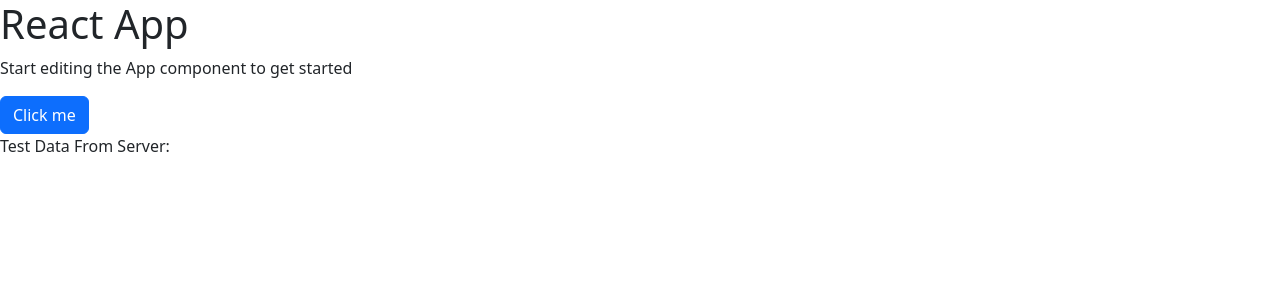
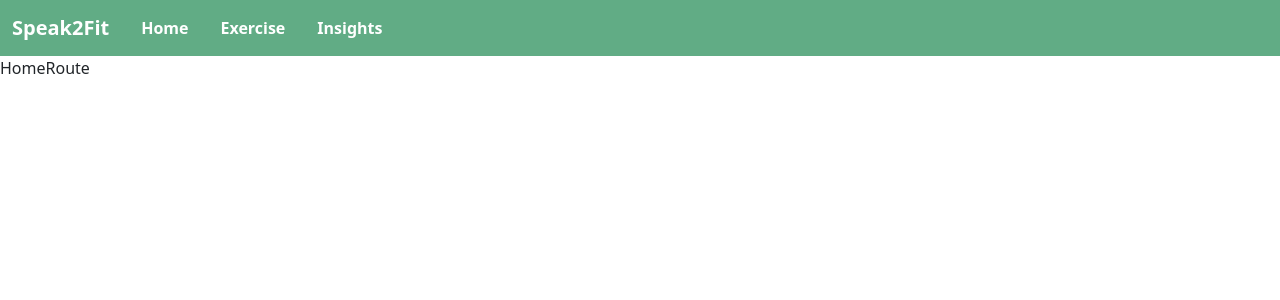
Before and after one commit to GregoryNavasarkian/speak-2-fit-ai, a React (Vite) app in the folder client/: page / in a window 1280 px wide. Shown: the top 300 px of the page. Built offline with nearby package versions, Linux system fonts and the light colour scheme; no server answers.

Commit message:
frontend: add routing pages navbar (#46)

```diff
--- a/client/src/App.tsx
+++ b/client/src/App.tsx
@@ -1,16 +1,21 @@
 import React from "react";
-import Button from "react-bootstrap/Button";
+import { BrowserRouter, Routes, Route } from "react-router-dom";
 
-import TestComp from "./components/TestComp";
+import MainNavbar from "./components/MainNavbar";
+import HomeRoute from "./routes/HomeRoute";
+import ExerciseRoute from "./routes/ExerciseRoute";
+import InsightRoute from "./routes/InsightRoute";
 
 const App: React.FC = () => {
   return (
-    <>
-      <h1>React App</h1>
-      <p>Start editing the App component to get started</p>
-      <Button variant="primary">Click me</Button>
-      <TestComp />
-    </>
+    <BrowserRouter>
+      <MainNavbar />
+      <Routes>
+        <Route path="/" element={<HomeRoute />} />
+        <Route path="/exercise" element={<ExerciseRoute />} />
+        <Route path="/insights" element={<InsightRoute />} />
+      </Routes>
+    </BrowserRouter>
   );
 };
 
--- /dev/null
+++ b/client/src/components/MainNavbar.tsx
@@ -0,0 +1,44 @@
+import React from "react";
+import { Navbar, Nav, Container } from "react-bootstrap";
+import { Link } from "react-router-dom";
+
+const MainNavbar: React.FC = () => {
+  return (
+    <Navbar expand="lg" style={{ backgroundColor: "#61ac85" }} variant="dark">
+      <Container fluid>
+        {/* App Name */}
+        <Navbar.Brand as={Link} to="/" className="fw-bold text-white">
+          Speak2Fit
+        </Navbar.Brand>
+
+        {/* Toggle Button for Mobile */}
+        <Navbar.Toggle aria-controls="basic-navbar-nav" />
+
+        {/* Navbar Links */}
+        <Navbar.Collapse id="basic-navbar-nav">
+          <Nav className="me-auto">
+            <Nav.Link as={Link} to="/" className="text-white fw-bold mx-2">
+              Home
+            </Nav.Link>
+            <Nav.Link
+              as={Link}
+              to="/exercise"
+              className="text-white fw-bold mx-2"
+            >
+              Exercise
+            </Nav.Link>
+            <Nav.Link
+              as={Link}
+              to="/insights"
+              className="text-white fw-bold mx-2"
+            >
+              Insights
+            </Nav.Link>
+          </Nav>
+        </Navbar.Collapse>
+      </Container>
+    </Navbar>
+  );
+};
+
+export default MainNavbar;
--- /dev/null
+++ b/client/src/routes/ExerciseRoute.tsx
@@ -0,0 +1,11 @@
+import React from "react";
+
+const ExerciseRoute: React.FC = () => {
+  return (
+    <>
+      <div>ExerciseRoute</div>
+    </>
+  );
+};
+
+export default ExerciseRoute;
--- /dev/null
+++ b/client/src/routes/HomeRoute.tsx
@@ -0,0 +1,11 @@
+import React from "react";
+
+const HomeRoute: React.FC = () => {
+  return (
+    <>
+      <div>HomeRoute</div>
+    </>
+  );
+};
+
+export default HomeRoute;
--- /dev/null
+++ b/client/src/routes/InsightRoute.tsx
@@ -0,0 +1,11 @@
+import React from "react";
+
+const InsightRoute: React.FC = () => {
+  return (
+    <>
+      <div>InsightRoute</div>
+    </>
+  );
+};
+
+export default InsightRoute;
```
